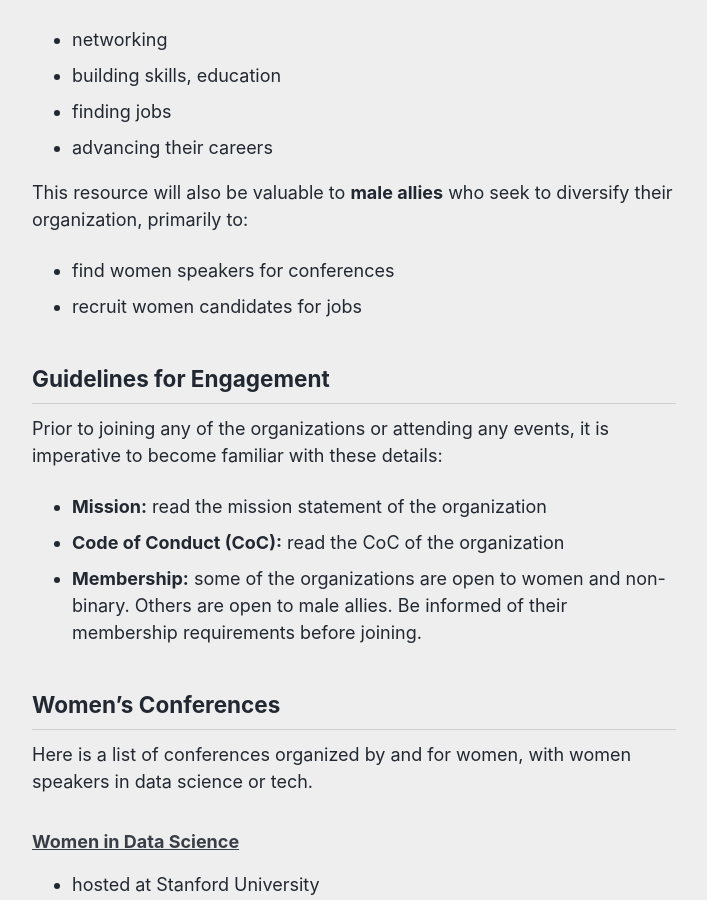
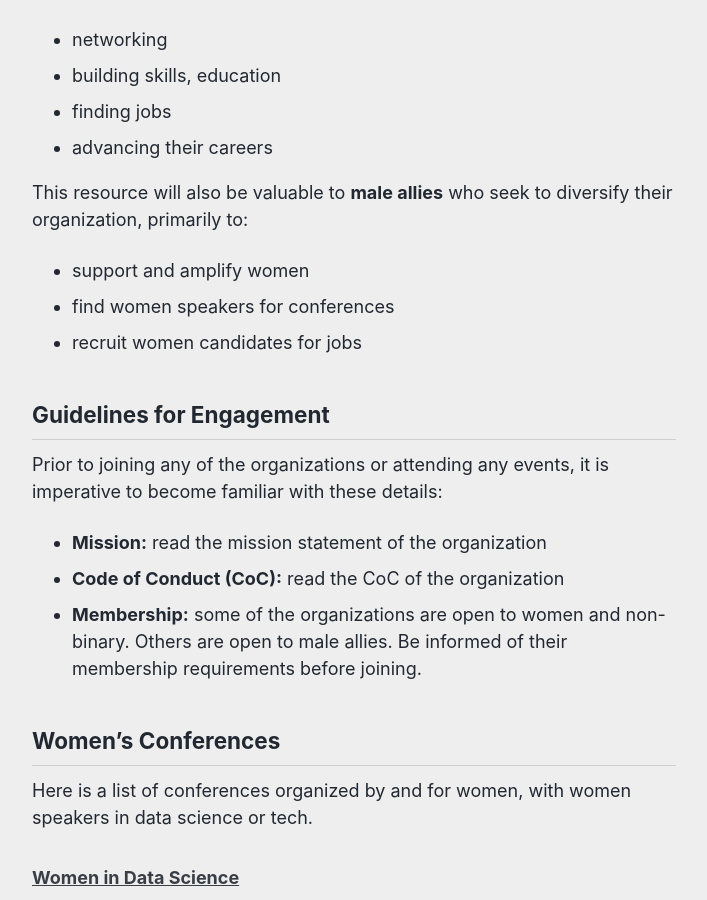
Before and after one commit to reshamas/reshamas.github.io, a Jekyll site: the page built from _posts/2018-05-08-resource-guide-for-women-in-data-science.md, in a window 1280 px wide and 900 px high, scrolled down 849 px. Shown: the whole window, without its empty margins (286-993 px from the left). Built offline with Jekyll 4.4.1, drawn with Linux system fonts in a browser that asks for light colours.

Commit message:
Update 2018-05-08-resource-guide-for-women-in-data-science.md

```diff
--- a/_posts/2018-05-08-resource-guide-for-women-in-data-science.md
+++ b/_posts/2018-05-08-resource-guide-for-women-in-data-science.md
@@ -19,6 +19,7 @@ This guide was created to provide a resource for women in data science to accomp
 - advancing their careers
 
 This resource will also be valuable to **male allies** who seek to diversify their organization, primarily to:
+- support and amplify women
 - find women speakers for conferences
 - recruit women candidates for jobs
 
```
